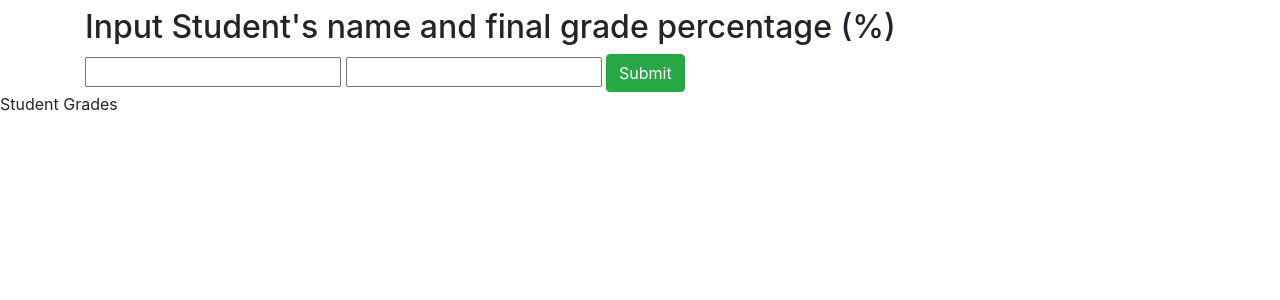
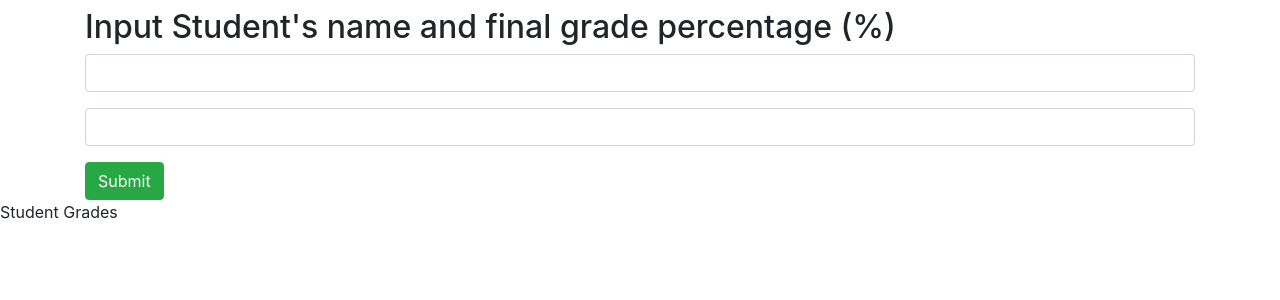
Before and after one commit to TraceLarson/WD6-ProjectPortfolio, a Symfony app: template Solo Work/lamp-practical/templates/default/index.html.twig in a window 1280 px wide. Shown: the part 48-348 px from the top of the page. Run offline with Twig, Linux system fonts and the light colour scheme; the template is opened without the code that fills it, so the values that code supplies are empty; some libraries are stand-ins or nearby versions.

Commit message:
added form submit action method and button type

```diff
--- a/Solo Work/lamp-practical/src/Controller/DefaultController.php
+++ b/Solo Work/lamp-practical/src/Controller/DefaultController.php
@@ -16,4 +16,5 @@ class DefaultController extends AbstractController
             'controller_name' => 'DefaultController',
         ]);
     }
+
 }
--- a/Solo Work/lamp-practical/templates/default/index.html.twig
+++ b/Solo Work/lamp-practical/templates/default/index.html.twig
@@ -4,18 +4,22 @@
 
 {% block body %}
     <header>
-    <h1>Student Grades</h1>
+        <h1>Student Grades</h1>
     </header>
 
     <article>
         <section class="container">
             <h2>Input Student's name and final grade percentage (%)</h2>
-            <form class="form">
-                <label class="d-none" for="name">Student Name</label>
-                <input type="text" name="name" id="name">
-                <label class="d-none" for="grade">Grade Percentage</label>
-                <input type="text" name="grade" id="grade">
-                <button class="btn btn-success">Submit</button>
+            <form class="form" action="" method="POST">
+                <div class="form-group">
+                    <label class="d-none" for="name">Student Name</label>
+                    <input class="form-control" type="text" name="name" id="name">
+                </div>
+                <div class="form-group">
+                    <label class="d-none" for="grade">Grade Percentage</label>
+                    <input class="form-control" type="text" name="grade" id="grade">
+                </div>
+                <button type="submit" name="submit" class="btn btn-success">Submit</button>
             </form>
         </section>
         <section>
```
Also changed, not shown: 2 other files.
